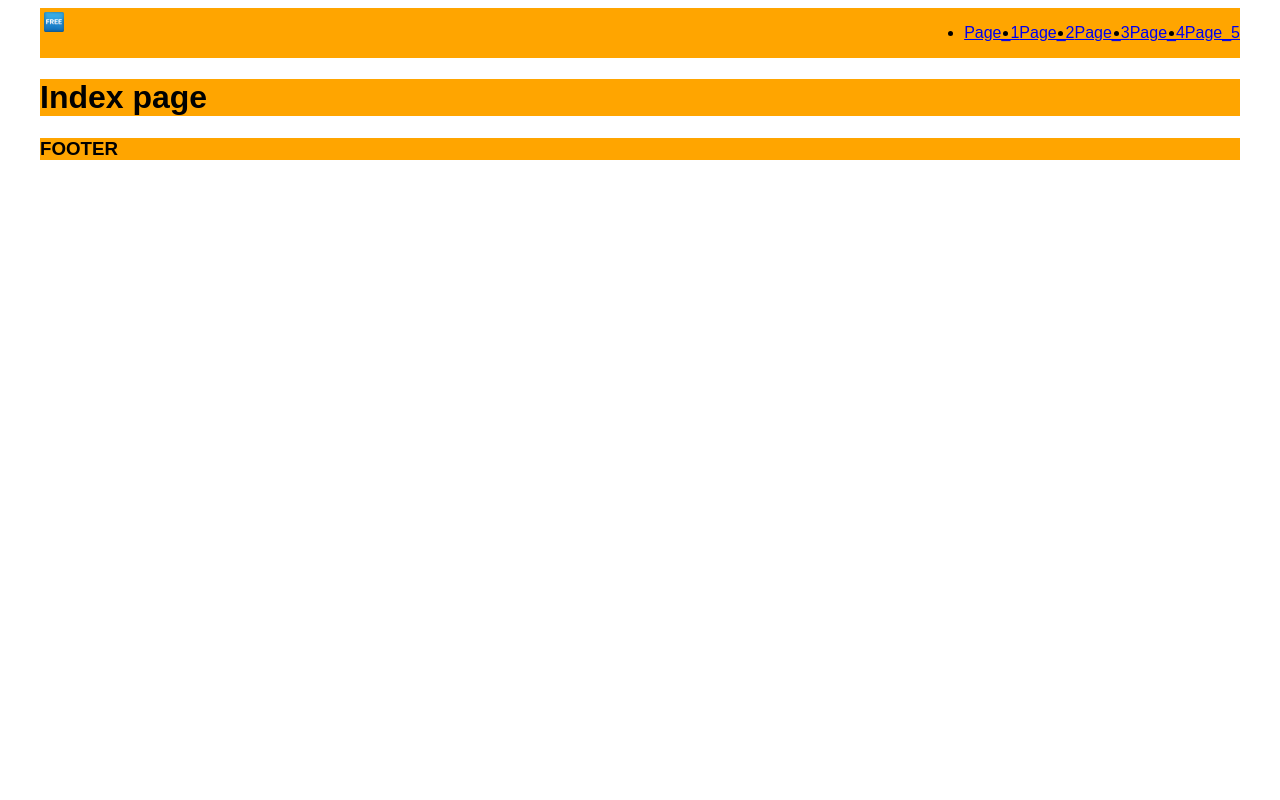
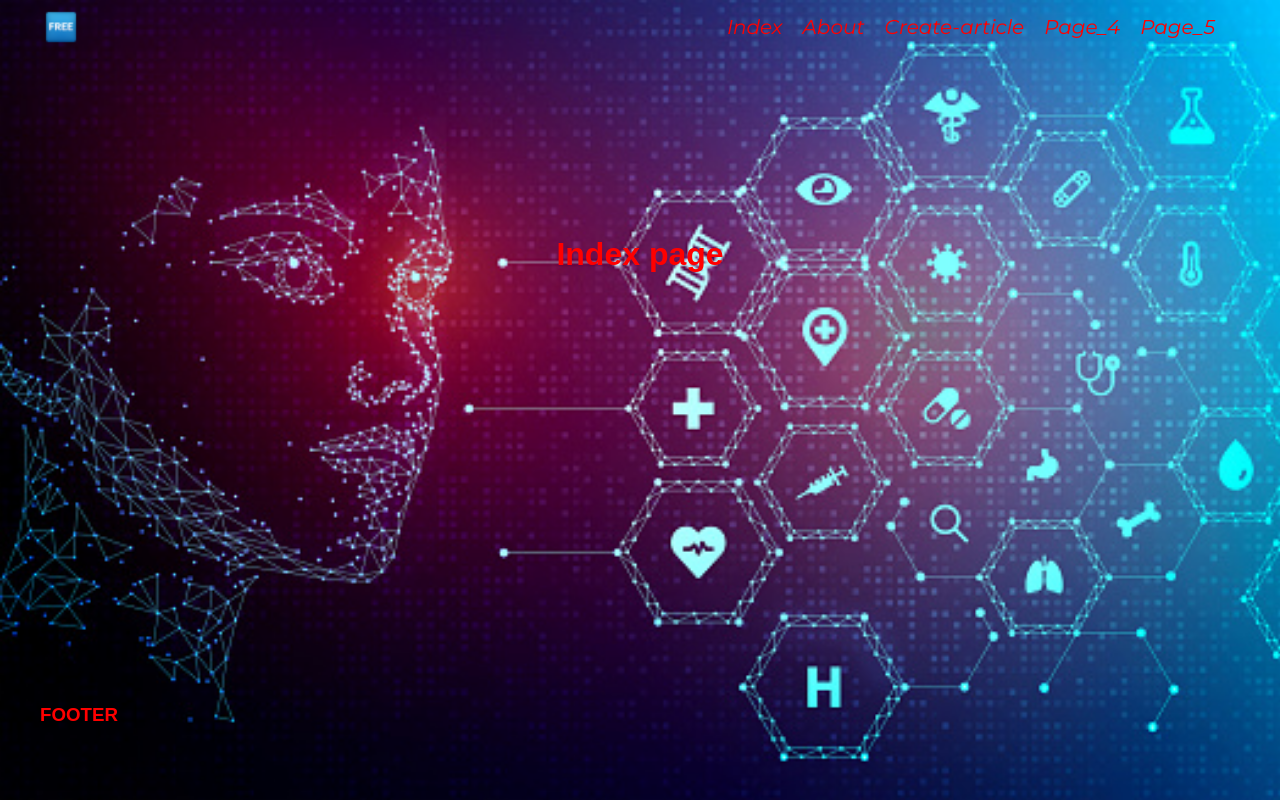
Before and after one commit to yuriiweblack/mini-blog, a Flask app: page / in a window 1280 px wide. Run offline with Flask 3, Linux system fonts and the light colour scheme.

Commit message:
add create article

```diff
--- a/main.py
+++ b/main.py
@@ -1,4 +1,4 @@
-from flask import Flask, render_template, url_for
+from flask import Flask, render_template, url_for, request,redirect
 from flask_sqlalchemy import SQLAlchemy
 from datetime import datetime
 
@@ -33,6 +33,17 @@ def about():
     return render_template("about.html")
 
 
+@app.route('/create-article', methods=['POST', 'GET'])
+def create_article():
+    if request.method == "POST":
+        username = request.form['username']
+        title = request.form['title']
+        text = request.form['text']
+        print(username, title, type(text))
+        return redirect('/home')
+    else:
+        return render_template("create-article.html")
+
 @app.route('/user/<string:name>/<int:id>')
 def user(name, id):
     return f"User page {name} - id {id}"
--- a/static/css/style.css
+++ b/static/css/style.css
@@ -1,12 +1,25 @@
 *{
     box-sizing: border-box;
     font-family: sans-serif;
+
+}
+
+body{
+    padding: 0;
+    margin: 0;
+    color: red;
+}
+
+.wrapper{
+ background-image: url('../images/bg.jpg');
+ background-repeat: no-repeat;
+ min-height: 100vh;
+ background-size: cover;
 }
 
 .container{
     max-width: 1200px;
     margin: 0 auto;
-    background-color: orange;
 }
 
 .header-inner{
@@ -16,9 +29,42 @@
 
 .list{
     display: flex;
-
+    padding-right: 25px;
 }
 
-/*.main {
-    background-color: red;
-}*/
+.list-item{
+    list-style: none;
+    margin-left: 20px;
+}
+
+.list-link{
+    text-decoration: none;
+    font-family: 'Montserrat', sans-serif;
+    font-size: 20px;
+    line-height: 22px;
+    color: red;
+    transition: all 0.3s;
+    padding-bottom: 5px;
+}
+
+.list-link:hover{
+    border-bottom: 2px solid green;
+}
+
+.logo img{
+    margin-top: 6px;
+    width: 150%;
+}
+
+/*
+.footer{
+    padding: 100px;
+}
+*/
+
+.main {
+    height: 400px;
+    margin-bottom: 250px;
+    display: flex;
+    align-items: center;
+}
--- a/templates/base.html
+++ b/templates/base.html
@@ -4,9 +4,13 @@
     <meta charset="UTF-8">
     <link rel="shortcut icon" href="{{ url_for('static', filename='images/icon.png') }}">
     <link rel="stylesheet" href="{{ url_for('static', filename='css/style.css') }}">
+    <link rel="preconnect" href="https://fonts.googleapis.com">
+    <link rel="preconnect" href="https://fonts.gstatic.com" crossorigin>
+    <link href="https://fonts.googleapis.com/css2?family=Montserrat:ital@1&display=swap" rel="stylesheet">
     <title>{% block title %} {% endblock %}</title>
 </head>
 <body>
+<div class="wrapper">
 
     <header class="header">
         <div class="container">
@@ -17,13 +21,13 @@
                 <nav class="menu">
                     <ul class="list">
                         <li class="list-item">
-                            <a class="list-link" href="#">Page_1</a>
+                            <a class="list-link" href="/home">Index</a>
                         </li>
                         <li class="list-item">
-                            <a class="list-link" href="#">Page_2</a>
+                            <a class="list-link" href="/about">About</a>
                         </li>
                         <li class="list-item">
-                            <a class="list-link" href="#">Page_3</a>
+                            <a class="list-link" href="/create-article">Create-article</a>
                         </li>
                         <li class="list-item">
                             <a class="list-link" href="#">Page_4</a>
@@ -45,9 +49,9 @@
 
     <footer class="footer">
         <div class="container">
-            <h3>FOOTER</h3>
+            <h3 class="footer">FOOTER</h3>
         </div>
     </footer>
-
+</div>
 </body>
 </html>
```
Also changed, not shown: templates/create-article.html (added, +18 -0 lines), static/images/bg.jpg (added).
